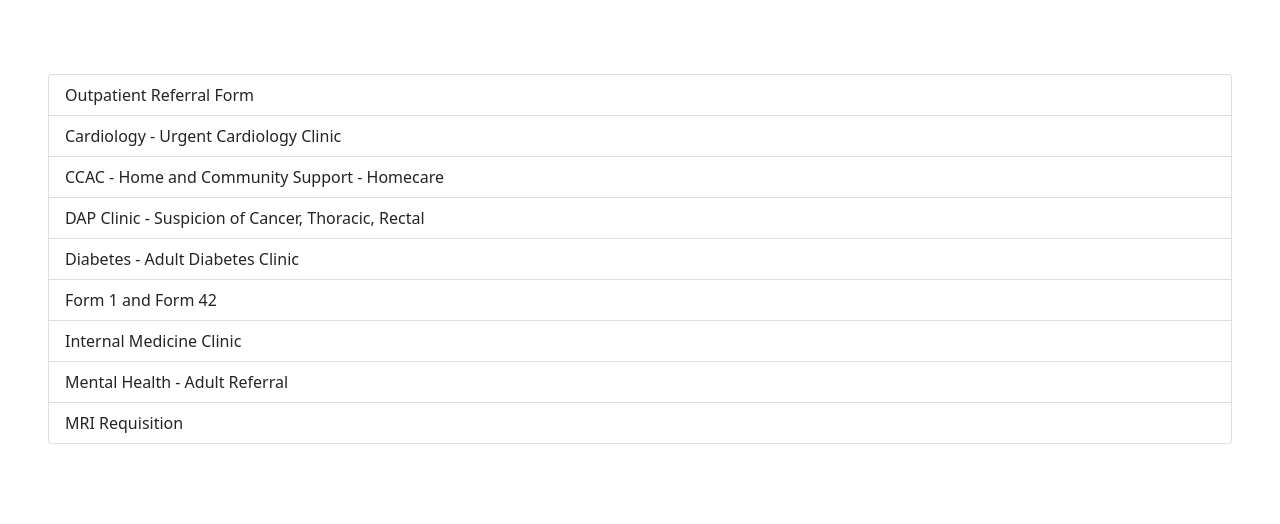
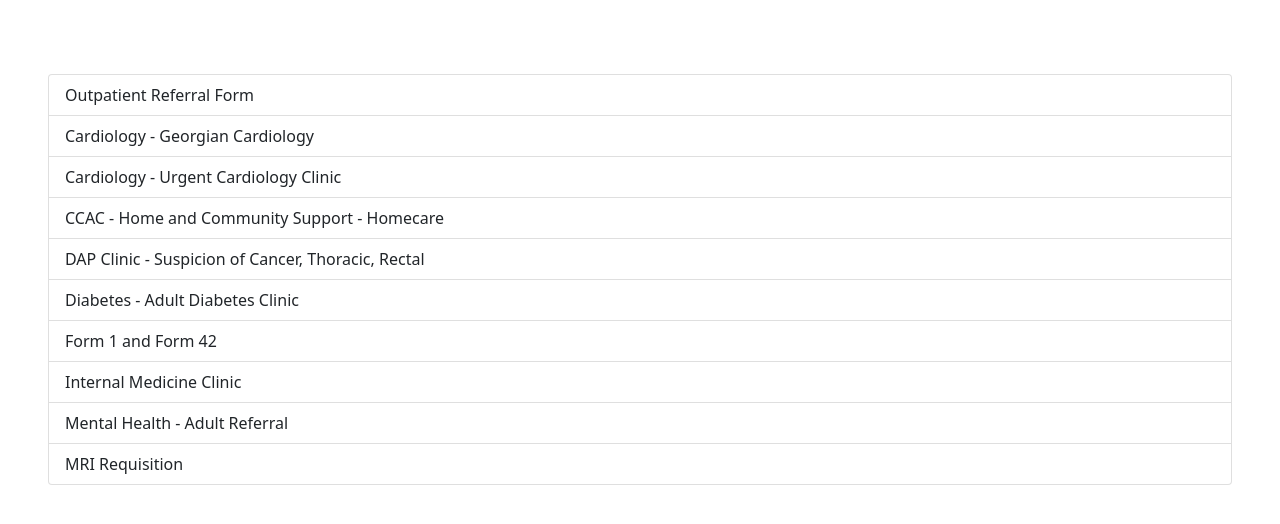
Before and after one commit to jdc9111/rvhForms, a plain HTML site: page index.html in a window 1280 px wide. Shown: the part 134-658 px from the top of the page. Drawn offline with nearby package versions, Linux system fonts and the light colour scheme.

Commit message:
Georgian Cardiology

```diff
--- a/index.html
+++ b/index.html
@@ -27,6 +27,11 @@
           href="eFORMS/Outpatient Consult Request from RVH ED.pdf"
           class="list-group-item list-group-item-action"
           >Outpatient Referral Form</a
+        >
+        <a
+          href="eFORMS/GCA_Requisition_Form.pdf"
+          class="list-group-item list-group-item-action"
+          >Cardiology - Georgian Cardiology</a
         >
         <a
           href="eFORMS/Urgent Cardiology Clinic Referral.pdf"
```
Also changed, not shown: 1 other file.
